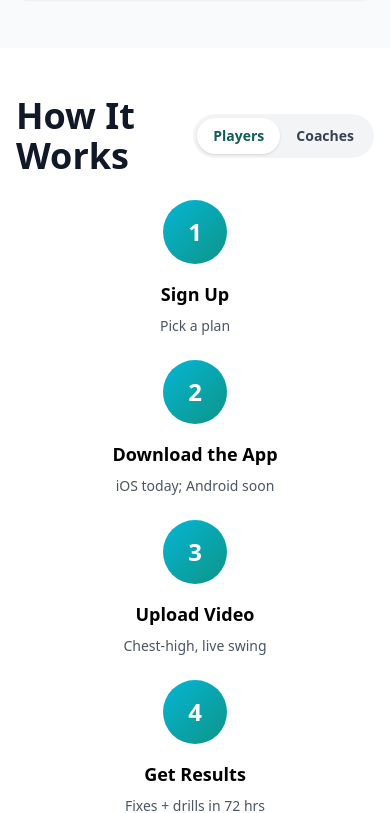
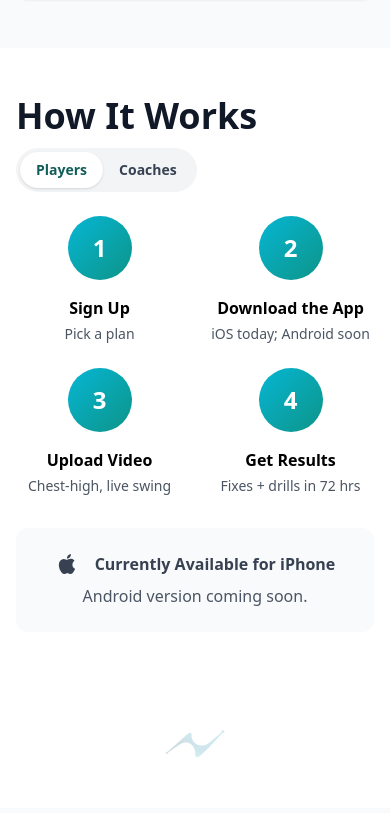
Before and after one commit to aa452110/batdigest-swing-platform, a React (Vite) app in the folder swing-analysis/: page / in a window 390 px wide. Shown: the part 2397-3210 px from the top of the page. Built offline with nearby package versions, Linux system fonts and the light colour scheme; no server answers.

Commit message:
ux: HowItWorksSection mobile layout (toggle under title) + unified card formatting for players/coaches

```diff
--- a/swing-analysis/src/components/LandingPageComponents/HowItWorksSection.tsx
+++ b/swing-analysis/src/components/LandingPageComponents/HowItWorksSection.tsx
@@ -8,12 +8,42 @@ interface HowItWorksSectionProps {
 }
 
 const HowItWorksSection: React.FC<HowItWorksSectionProps> = ({ audience, setAudience }) => {
+  // Unified card renderer for consistent layout across toggles
+  const renderCards = (items: { title: string; subtitle?: string }[]) => (
+    <div className="grid grid-cols-2 sm:grid-cols-3 md:grid-cols-4 lg:grid-cols-5 gap-6 mb-8">
+      {items.map((it, idx) => (
+        <div className="text-center" key={idx}>
+          <div className="w-16 h-16 bg-gradient-to-br from-cyan-500 to-teal-600 rounded-full flex items-center justify-center text-white text-2xl font-bold mx-auto mb-4">
+            {idx + 1}
+          </div>
+          <h3 className="text-base font-bold mb-1">{it.title}</h3>
+          {it.subtitle && <p className="text-sm text-gray-600">{it.subtitle}</p>}
+        </div>
+      ))}
+    </div>
+  );
+
+  const playerItems = [
+    { title: 'Sign Up', subtitle: 'Pick a plan' },
+    { title: 'Download the App', subtitle: 'iOS today; Android soon' },
+    { title: 'Upload Video', subtitle: 'Chest-high, live swing' },
+    { title: 'Get Results', subtitle: 'Fixes + drills in 72 hrs' },
+  ];
+
+  const coachItems = [
+    { title: 'Sign up as coach' },
+    { title: 'Learn the Web Analyzer', subtitle: 'Quick familiarization' },
+    { title: 'Share Your Code', subtitle: 'Keep your roster; add new players' },
+    { title: 'Make Better Hitters' },
+    { title: 'Earn up to 90%', subtitle: 'Details after signup' },
+  ];
+
   return (
     <section className="py-12 bg-white" id="how-it-works">
       <div className="max-w-7xl mx-auto px-4 sm:px-6 lg:px-8">
-        <div className="flex items-center justify-between gap-4 mb-6">
+        <div className="flex flex-col md:flex-row md:items-center md:justify-between gap-3 mb-6">
           <h2 className="text-4xl font-bold text-gray-900">How It Works</h2>
-          <div className="inline-flex items-center rounded-full bg-gray-100 p-1">
+          <div className="inline-flex items-center rounded-full bg-gray-100 p-1 self-start md:self-auto" role="tablist" aria-label="Audience toggle">
             <button
               type="button"
               onClick={() => setAudience('player')}
@@ -21,6 +51,7 @@ const HowItWorksSection: React.FC<HowItWorksSectionProps> = ({ audience, setAudi
                 audience === 'player' ? 'bg-white text-teal-800 shadow' : 'text-gray-700'
               }`}
               aria-pressed={audience === 'player'}
+              role="tab"
             >
               Players
             </button>
@@ -31,43 +62,22 @@ const HowItWorksSection: React.FC<HowItWorksSectionProps> = ({ audience, setAudi
                 audience === 'coach' ? 'bg-white text-teal-800 shadow' : 'text-gray-700'
               }`}
               aria-pressed={audience === 'coach'}
+              role="tab"
             >
               Coaches
             </button>
           </div>
         </div>
 
-        {audience === 'player' ? (
-          <>
-            <div className="grid md:grid-cols-4 gap-6 mb-12">
-              {[1, 2, 3, 4].map((n) => (
-                <div className="text-center" key={n}>
-                  <div className="w-16 h-16 bg-gradient-to-br from-cyan-500 to-teal-600 rounded-full flex items-center justify-center text-white text-2xl font-bold mx-auto mb-4">{n}</div>
-                  {n === 1 && (<><h3 className="text-lg font-bold mb-2">Sign Up</h3><p className="text-sm text-gray-600">Pick a plan</p></>)}
-                  {n === 2 && (<><h3 className="text-lg font-bold mb-2">Download the App</h3><p className="text-sm text-gray-600">iOS today; Android soon</p></>)}
-                  {n === 3 && (<><h3 className="text-lg font-bold mb-2">Upload Video</h3><p className="text-sm text-gray-600">Chest-high, live swing</p></>)}
-                  {n === 4 && (<><h3 className="text-lg font-bold mb-2">Get Results</h3><p className="text-sm text-gray-600">Fixes + drills in 72 hrs</p></>)}
-                </div>
-              ))}
-            </div>
+        {renderCards(audience === 'player' ? playerItems : coachItems)}
 
+        {audience === 'player' && (
           <div className="bg-gray-50 rounded-xl p-6 max-w-3xl mx-auto">
             <div className="flex items-center justify-center gap-4 mb-2">
               <svg className="w-6 h-6 text-gray-700" fill="currentColor" viewBox="0 0 24 24"><path d="M18.71 19.5c-.83 1.24-1.71 2.45-3.05 2.47-1.34.03-1.77-.79-3.29-.79-1.53 0-2 .77-3.27.82-1.31.05-2.3-1.32-3.14-2.53C4.25 17 2.94 12.45 4.7 9.39c.87-1.52 2.43-2.48 4.12-2.51 1.28-.02 2.5.87 3.29.87.78 0 2.26-1.07 3.81-.91.65.03 2.47.26 3.64 1.98-.09.06-2.17 1.28-2.15 3.81.03 3.02 2.65 4.03 2.68 4.04-.03.07-.42 1.44-1.38 2.83M13 3.5c.73-.83 1.94-1.46 2.94-1.5.13 1.17-.34 2.35-1.04 3.19-.69.85-1.83 1.51-2.95 1.42-.15-1.15.41-2.35 1.05-3.11z"/></svg>
               <span className="text-base font-semibold text-gray-700">Currently Available for iPhone</span>
             </div>
             <p className="text-center text-gray-600">Android version coming soon.</p>
-            </div>
-          </>
-        ) : (
-          <div className="max-w-3xl mx-auto">
-            <ol className="space-y-3 text-gray-700 text-lg list-decimal list-inside">
-              <li>Sign up as coach</li>
-              <li>Get familiar with our video web analyzer</li>
-              <li>Give your players their code. Pick up players looking for coaches.</li>
-              <li>Make better hitters</li>
-              <li>Coaches keep up to 90% of the revenue. More details after sign up.</li>
-            </ol>
           </div>
         )}
       </div>
```
Also changed, not shown: 3 other files (tests, documents, lock files or other folders). Lines whose indentation alone changed are shown as unchanged.
